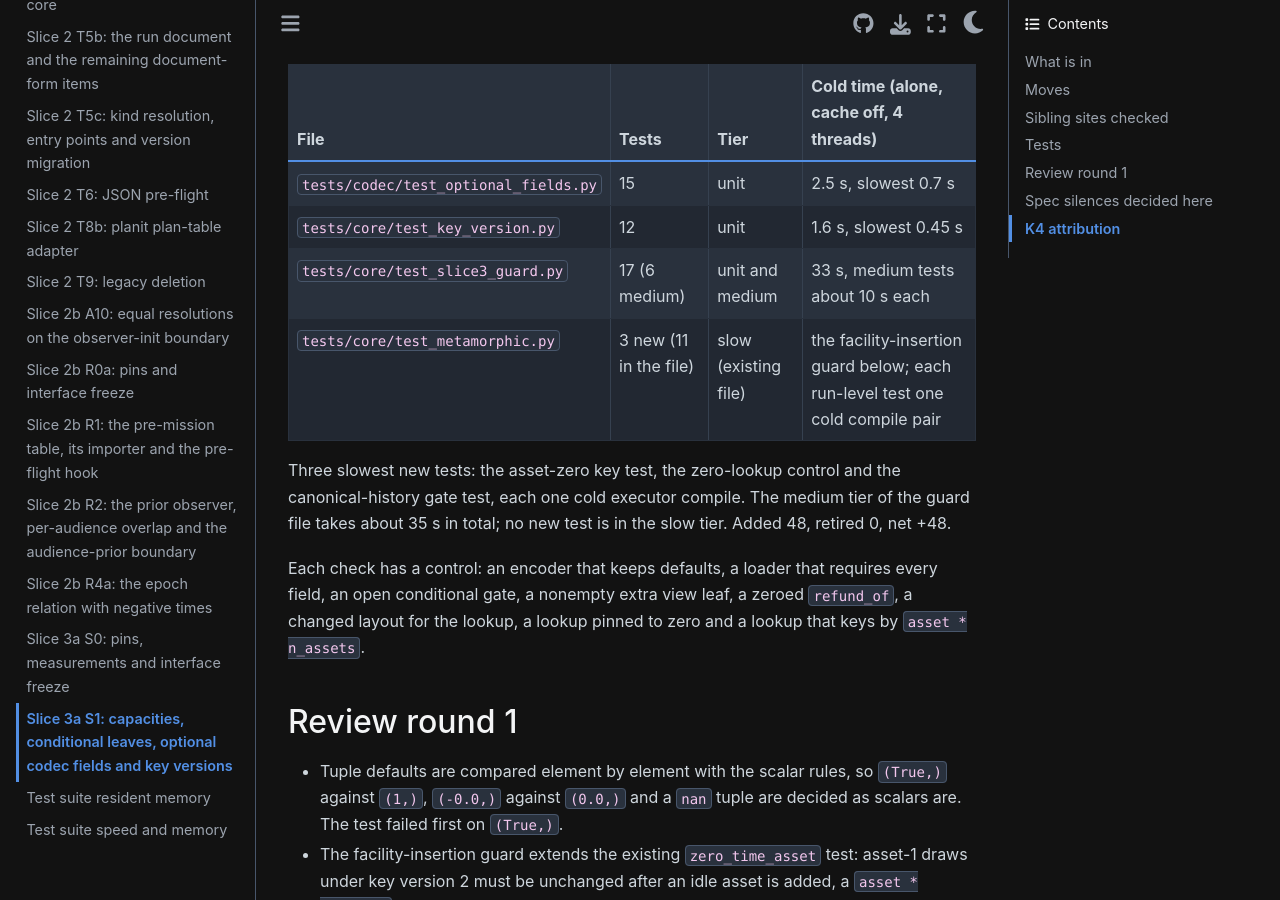
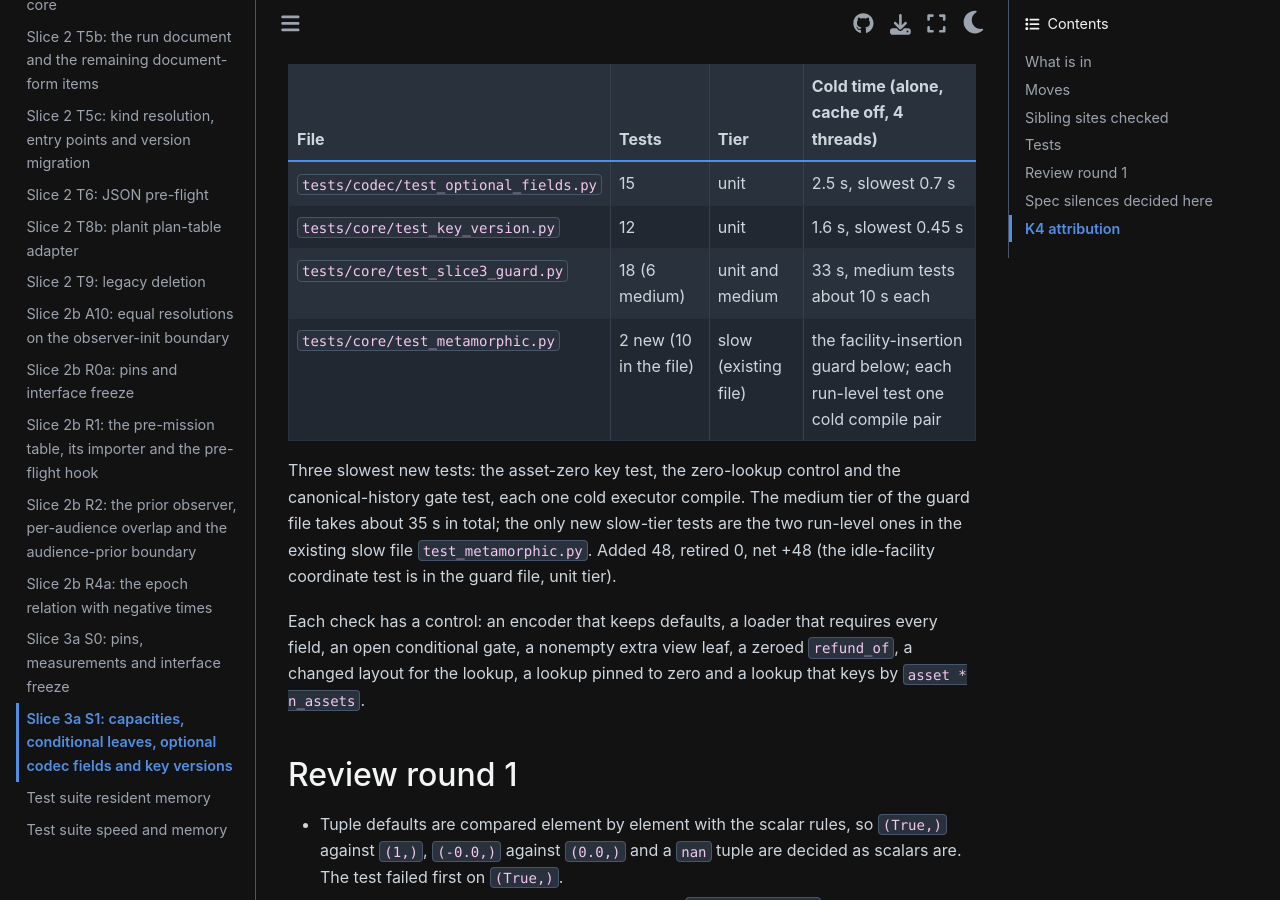
Before and after one commit to CoreySpohn/spaceodyssey, a Sphinx documentation site: the page built from docs/changes/slice-3a-s1.md, in a window 1280 px wide and 900 px high, scrolled down 2171 px. Built offline with Sphinx 7.4.7 and the Sphinx Book theme 1.1.4, drawn with Linux system fonts in a browser that asks for light colours; pages that are not in the unit, such as notebooks, are missing from menus.

Commit message:
test(core): move the idle-asset coordinate guard to the unit tier

```diff
--- a/docs/changes/slice-3a-s1.md
+++ b/docs/changes/slice-3a-s1.md
@@ -66,12 +66,12 @@ None. `tests/core/golden_histories.json` is unchanged and no pin file is edited.
 |---|---|---|---|
 | `tests/codec/test_optional_fields.py` | 15 | unit | 2.5 s, slowest 0.7 s |
 | `tests/core/test_key_version.py` | 12 | unit | 1.6 s, slowest 0.45 s |
-| `tests/core/test_slice3_guard.py` | 17 (6 medium) | unit and medium | 33 s, medium tests about 10 s each |
-| `tests/core/test_metamorphic.py` | 3 new (11 in the file) | slow (existing file) | the facility-insertion guard below; each run-level test one cold compile pair |
+| `tests/core/test_slice3_guard.py` | 18 (6 medium) | unit and medium | 33 s, medium tests about 10 s each |
+| `tests/core/test_metamorphic.py` | 2 new (10 in the file) | slow (existing file) | the facility-insertion guard below; each run-level test one cold compile pair |
 
 Three slowest new tests: the asset-zero key test, the zero-lookup control and the
 canonical-history gate test, each one cold executor compile. The medium tier of the guard
-file takes about 35 s in total; no new test is in the slow tier. Added 48, retired 0, net +48.
+file takes about 35 s in total; the only new slow-tier tests are the two run-level ones in the existing slow file `test_metamorphic.py`. Added 48, retired 0, net +48 (the idle-facility coordinate test is in the guard file, unit tier).
 
 Each check has a control: an encoder that keeps defaults, a loader that requires every field,
 an open conditional gate, a nonempty extra view leaf, a zeroed `refund_of`, a changed layout
```
Also changed, not shown: 2 other files.
